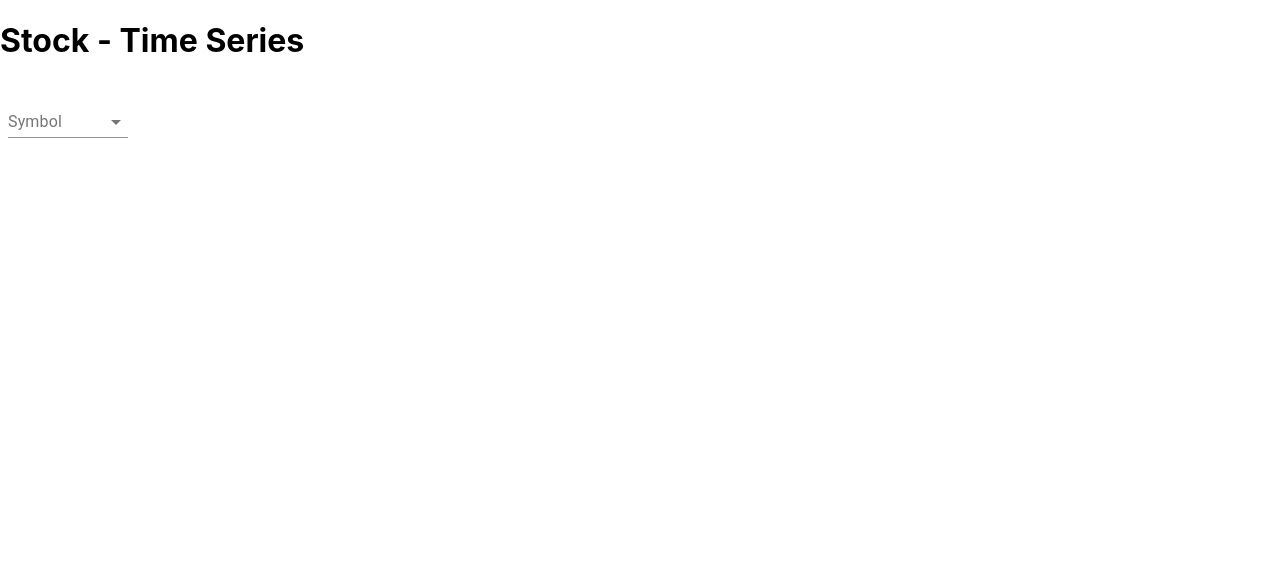
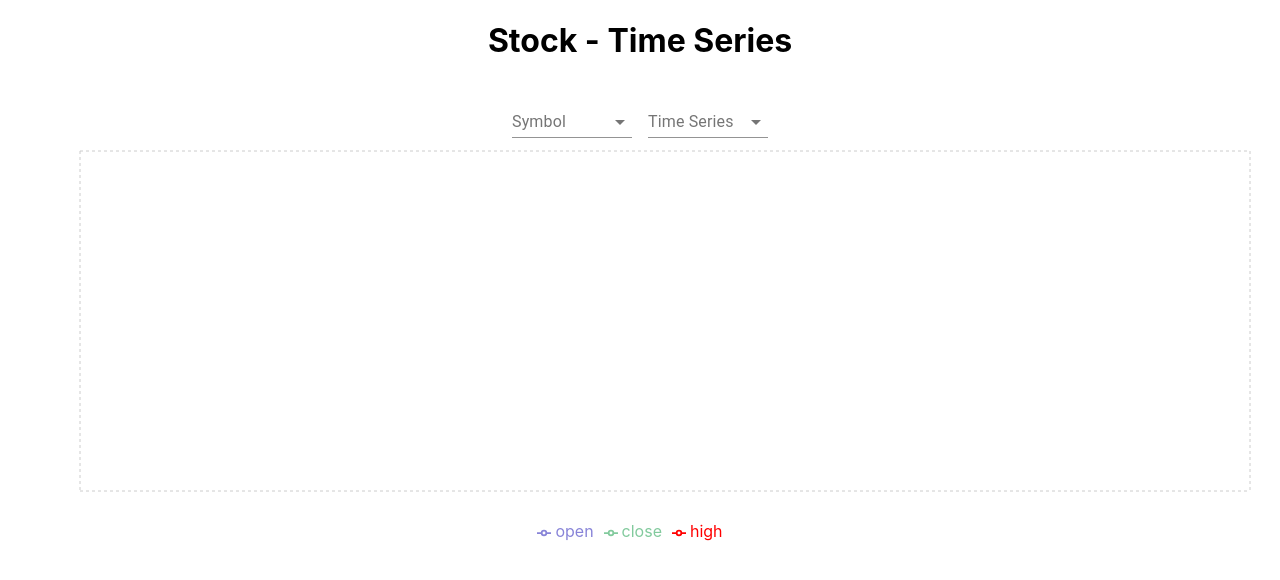
Before and after one commit to shayaljindal55/react-stock-check, a React (Create React App) app: page /stocks in a window 1280 px wide. Shown: the top 580 px of the page. Built offline with nearby package versions, Linux system fonts and the light colour scheme.

Commit message:
added api to fetch stock data, 2 dropdowns and line chart to display time series data

```diff
--- a/package.json
+++ b/package.json
@@ -11,6 +11,7 @@
     "react-dom": "^17.0.2",
     "react-router-dom": "^5.2.0",
     "react-scripts": "4.0.3",
+    "recharts": "^2.0.9",
     "web-vitals": "^1.0.1"
   },
   "scripts": {
--- a/src/components/LandingPage/LandingPage.js
+++ b/src/components/LandingPage/LandingPage.js
@@ -5,9 +5,9 @@ function LandingPage() {
   return (
       <div className="LandingPage">
         <header className="LandingPage-header">
-          <h2 class="p-text">Welcome to Stock - Time Series</h2>
+          <h2 className="p-text">Welcome to Stock - Time Series</h2>
           <img src={logo} className="LandingPage-logo" alt="logo" />
-          <p class="p-text">
+          <p className="p-text">
             Click
             <span>
               <div className="sans-serif">
--- a/src/components/stocks/StocksTimeSeries.css
+++ b/src/components/stocks/StocksTimeSeries.css
@@ -0,0 +1,3 @@
+.StocksTimeSeries {
+    text-align: center;
+  }
--- a/src/components/stocks/StocksTimeSeries.js
+++ b/src/components/stocks/StocksTimeSeries.js
@@ -7,9 +7,25 @@ import InputLabel from "@material-ui/core/InputLabel";
 import MenuItem from "@material-ui/core/MenuItem";
 import FormControl from "@material-ui/core/FormControl";
 import Select from "@material-ui/core/Select";
+
+import {
+  LineChart,
+  Line,
+  XAxis,
+  YAxis,
+  CartesianGrid,
+  Tooltip,
+  Legend,
+  ResponsiveContainer,
+} from "recharts";
+
 // styles for Material-UI
 const useStyles = makeStyles((theme) => ({
-  formControl: {
+  formControlStock: {
+    margin: theme.spacing(1),
+    minWidth: 120,
+  },
+  formControlTimeSeries: {
     margin: theme.spacing(1),
     minWidth: 120,
   },
@@ -19,39 +35,176 @@ const useStyles = makeStyles((theme) => ({
 }));
 
 function StocksTimeSeries() {
+  const API_KEY = "FGZFH2DQT1IBES7V";
+  const wrapper = React.createRef();
+  const URL_PATH = "https://www.alphavantage.co/query";
+  const [data, setData] = useState([]);
   // material-UI classes
   const classes = useStyles();
   // hook for stock symbol
   const [symbol, setSymbol] = useState("");
+  const [series, setTimeSeries] = useState("");
+  const timeSeries = [
+    {
+      seriesValue: "TIME_SERIES_INTRADAY&interval=5min", // defaulted to 5 minutes
+      seriesName: "Intraday",
+      apiParam: "Time Series (5min)",
+    },
+    {
+      seriesValue: "TIME_SERIES_DAILY",
+      seriesName: "Daily",
+      apiParam: "Time Series (Daily)",
+    },
+    {
+      seriesValue: "TIME_SERIES_WEEKLY",
+      seriesName: "Weekly",
+      apiParam: "Weekly Time Series",
+    },
+    {
+      seriesValue: "TIME_SERIES_MONTHLY",
+      seriesName: "Monthly",
+      apiParam: "Monthly Time Series",
+    },
+  ];
 
+  const stocks = [
+    { stockValue: "AAPL", stockName: "Apple" },
+    { stockValue: "AMZN", stockName: "Amazon" },
+    { stockValue: "NOK", stockName: "Nokia" },
+    { stockValue: "TSLA", stockName: "Tesla" },
+  ];
   // load stocks
-  const loadStock = (symbol) => {
-    console.log(symbol);
+  const loadStocks = (symbol, series) => {
+    const url =
+      URL_PATH +
+      "?function=" +
+      series +
+      "&symbol=" +
+      symbol +
+      "&apikey=" +
+      API_KEY;
+    fetch(url)
+      .then((response) => response.json())
+      .then((data) => displayStockData(data));
   };
 
-  // handle stock symbol change from InputLabel
-  const handleChange = (event) => {
+  // handle stock symbol change from InputLabel and load stocks
+  const handleChange = () => {
+    if (symbol && series) {
+      // reset data
+      setData([]);
+      loadStocks(symbol, series);
+    } else {
+      console.log("invalid form");
+    }
+  };
+
+  const handleSymbolChange = (event) => {
     setSymbol(event.target.value);
-    loadStock(event.target.value);
+    handleChange(event.target.value);
+  };
+
+  const handleTimeSeriesChange = (event) => {
+    setTimeSeries([]);
+    setTimeSeries(event.target.value);
+    handleChange(event.target.value);
+  };
+
+  const displayStockData = (result) => {
+    // show 10 records at a time
+    var countMax = 10;
+    var count = 0;
+    const selectedSeriesObj = timeSeries.find((x) => x.seriesValue === series);
+    const seriesAPIParam = selectedSeriesObj
+      ? selectedSeriesObj.apiParam
+      : null;
+    if (seriesAPIParam) {
+      Object.keys(result[seriesAPIParam]).forEach(function (key) {
+        // add count and take only countMax
+        count++;
+        if (count < countMax) {
+          // push loaded json data to array with keys: data, open, high, low, close & volume
+          data.push({
+            date: key,
+            open: result[seriesAPIParam][key]["1. open"],
+            high: result[seriesAPIParam][key]["2. high"],
+            low: result[seriesAPIParam][key]["3. low"],
+            close: result[seriesAPIParam][key]["4. close"],
+            volume: result[seriesAPIParam][key]["5. volume"],
+          });
+        }
+      });
+      setData(data);
+    } else {
+      console.log("invalid input");
+    }
   };
 
   return (
-    <div className="StocksTimeSeries">
+    <div className="StocksTimeSeries" ref={wrapper}>
       <h1>Stock - Time Series</h1>
-      <FormControl className={classes.formControl}>
-        <InputLabel id="demo-simple-select-label">Symbol</InputLabel>
+
+      <FormControl className={classes.formControlStock}>
+        <InputLabel id="stock-select-label">Symbol</InputLabel>
         <Select
-          labelId="demo-simple-select-label"
-          id="demo-simple-select"
+          labelId="stock-select-label"
+          id="stock-select"
           value={symbol}
-          onChange={handleChange}
+          onChange={handleSymbolChange}
         >
-          <MenuItem value="AAPL">Apple</MenuItem>
+          {/* <MenuItem value="AAPL">Apple</MenuItem>
           <MenuItem value="AMZN">Amazon</MenuItem>
           <MenuItem value="NOK">Nokia</MenuItem>
-          <MenuItem value="TSLA">Tesla</MenuItem>
+          <MenuItem value="TSLA">Tesla</MenuItem> */}
+          {stocks.map((stock, index) => (
+            <MenuItem key={index} value={stock.stockValue}>
+              {stock.stockName}
+            </MenuItem>
+          ))}
         </Select>
       </FormControl>
+
+      <FormControl className={classes.formControlTimeSeries}>
+        <InputLabel id="time-series-select-label">Time Series</InputLabel>
+        <Select
+          labelId="time-series-select-label"
+          id="time-series-select"
+          value={series}
+          onChange={handleTimeSeriesChange}
+        >
+          {timeSeries.map((ts, index) => (
+            <MenuItem key={index} value={ts.seriesValue}>
+              {ts.seriesName}
+            </MenuItem>
+          ))}
+          {/* <MenuItem value="TSLA">Intraday</MenuItem>
+          <MenuItem value="Daily">Daily</MenuItem>
+          <MenuItem value="Weekly">Weekly</MenuItem>
+          <MenuItem value="NOK">Monthly</MenuItem> */}
+        </Select>
+      </FormControl>
+      <div style={{ width: "100%", height: "400px" }}>
+        <ResponsiveContainer>
+          <LineChart
+            data={data}
+            margin={{ top: 5, right: 30, left: 20, bottom: 5 }}
+          >
+            <CartesianGrid strokeDasharray="3 3" />
+            <XAxis dataKey="date" />
+            <YAxis domain={["dataMin", "dataMax"]} />
+            <Tooltip />
+            <Legend />
+            <Line
+              type="monotone"
+              dataKey="open"
+              stroke="#8884d8"
+              activeDot={{ r: 8 }}
+            />
+            <Line type="monotone" dataKey="close" stroke="#82ca9d" />
+            <Line type="monotone" dataKey="high" stroke="#ff0000" />
+          </LineChart>
+        </ResponsiveContainer>
+      </div>
     </div>
   );
 }
```
Also changed, not shown: src/App.js (+0 -25 lines), 1 other file (tests, documents, lock files or other folders).
